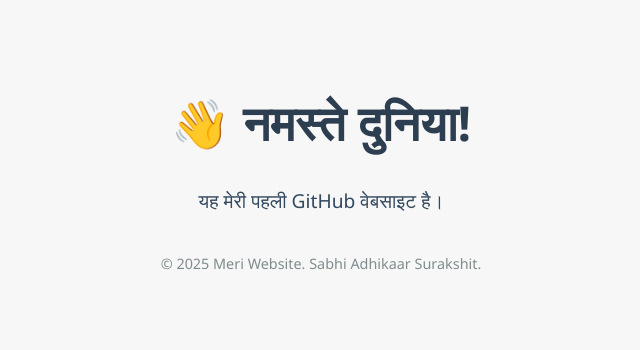
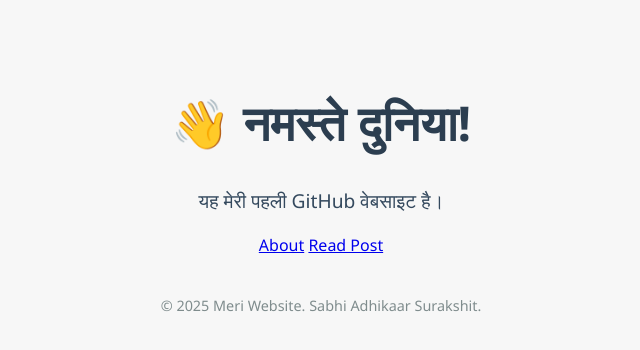
Before and after one commit to sonecreation/Demo, a plain HTML site: page index.html in a window 1280 px wide. Shown: the whole page, without its empty margins (319-959 px from the left). Drawn offline with Linux system fonts and the light colour scheme.

Commit message:
Update index.html

```diff
--- a/index.html
+++ b/index.html
@@ -29,6 +29,8 @@
 <body>
   <h1>👋 नमस्ते दुनिया!</h1>
   <p>यह मेरी पहली GitHub वेबसाइट है।</p>
+  <a href="about.html">About</a>
+<a href="post1.html">Read Post</a>
   <footer>© 2025 Meri Website. Sabhi Adhikaar Surakshit.</footer>
 </body>
 </html>
```
